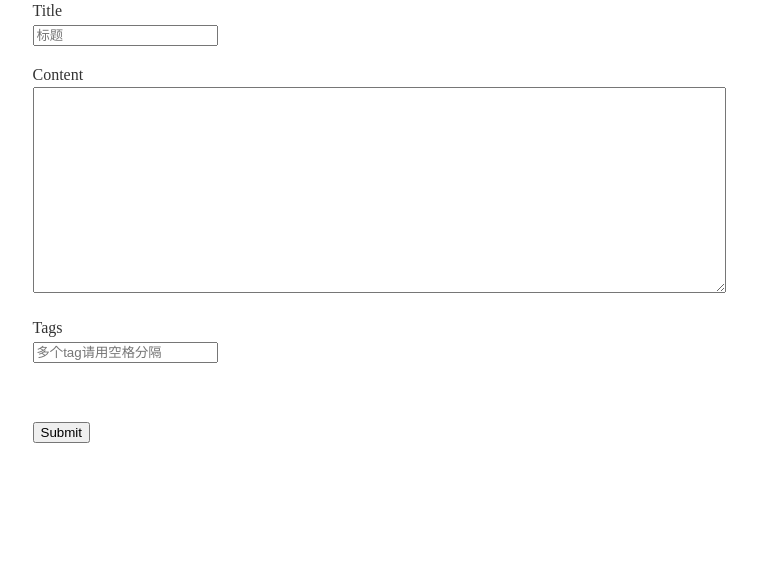
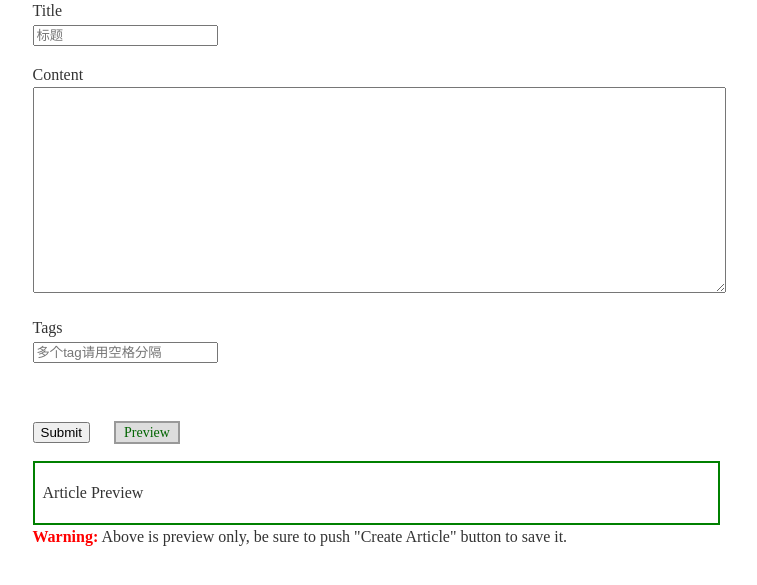
Before and after one commit to mitnk/justablog, a Python web app: template app/templates/add_article.html in a window 1280 px wide. Shown: the part 104-689 px from the top of the page, without its empty margins (264-1021 px from the left). Run offline with Jinja, Linux system fonts and the light colour scheme; the template is opened without the code that fills it: most values are stand-ins (such as "Sample title", 1, 10 or a date in 2020); form fields are guessed from the names that the template uses; some libraries are stand-ins or nearby versions.

Commit message:
added preview on article editing page.

```diff
--- a/app/templates/add_article.html
+++ b/app/templates/add_article.html
@@ -3,12 +3,33 @@
 {% block title %}Add New Article{% endblock %}
 
 {% block css %}
+<link rel="stylesheet" href="/css/pygments.css" type="text/css" />
 <style>
 .errors { color:red; }
 h1{ font-size:20px; }
 #title, #tags { width:100%; height:1.5em; }
-textarea {height: 200px; width: 100%; }
+textarea {height: 200px; width: 100%;padding:2px; }
+.preview {border: 2px solid #999999; background-color:#DDDDDD; font-size:14px; padding:2px 8px 2px 8px; margin-left:20px;}
+#preview {border: 2px solid green;padding:2px 0 2px 8px;}
 </style>
+{% endblock %}
+
+{% block js %}
+<script type="text/javascript">
+function preview() {
+    var obj = document.getElementById("preview");
+    var xmlhttp = new XMLHttpRequest();
+    xmlhttp.onreadystatechange = function() {
+        if (xmlhttp.readyState == 4 && xmlhttp.status == 200)
+            obj.innerHTML = xmlhttp.responseText;
+    }
+    xmlhttp.open("POST", "/ajax/markdown/", true);
+    xmlhttp.setRequestHeader("Content-type", "application/x-www-form-urlencoded");
+    var content = document.getElementById("content").value;
+    xmlhttp.send("text=" + encodeURIComponent(content));
+}
+document.getElementById("content").setAttribute("onblur", "preview()");
+</script>
 {% endblock %}
 
 {% block main %}
@@ -21,6 +42,12 @@ textarea {height: 200px; width: 100%; }
       <p>{{ render_field(form.content) }}</p>
       <p>{{ render_field(form.tags, placeholder="多个tag请用空格分隔") }}</p>
       <p>{{ render_field(form.is_public) }}</p>
-      <p class="submit">{{ form.submit }}</p>
+      <p class="submit">{{ form.submit }} <a class="preview" onclick="preview()" href="javascript:void()">Preview</a></p>
   </form>
+
+  <div id="preview"><p>Article Preview</p></div>
+  <div>
+    <strong style="color:red;">Warning:</strong>
+    Above is preview only, be sure to push "Create Article" button to save it.
+  </div>
 {% endblock %}
```
Also changed, not shown: app/views.py (+8 -0 lines).
